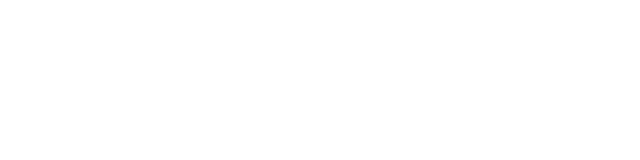
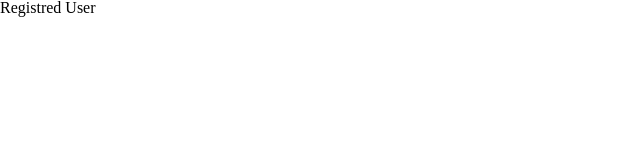
Before and after one commit to samuelmarco-dev/projeto-match-flight-front-end, a React (Create React App) app: page /user/sign-up in a window 1280 px wide. Before the commit this address had no page. Shown: the top 160 px of the page, without its empty margins (0-640 px from the left). Built offline with nearby package versions, Linux system fonts and the light colour scheme.

Commit message:
feat: setup of components for user and company registration

```diff
--- a/src/components/App.js
+++ b/src/components/App.js
@@ -2,7 +2,10 @@
 
 import Home from './Home';
 import LoginUser from './User/Login';
+import UserRegistration from './User/Registration';
 import LoginCompany from './Company/Login';
+import CompanyInformation from './Company/Information';
+import CompanyRegistration from './Company/Registration';
 import '../assets/css/reset.css';
 
 function App() {
@@ -12,7 +15,10 @@
                 <Routes>
                     <Route path="/" element={<Home />} />
                     <Route path="/user" element={<LoginUser />} />
+                    <Route path="/user/sign-up" element={<UserRegistration />} />
                     <Route path='/company' element={<LoginCompany />} />
+                    <Route path='/company/information' element={<CompanyInformation />} />
+                    <Route path='/company/sign-up' element={<CompanyRegistration />} />
                 </Routes>
             </BrowserRouter>
     );
--- /dev/null
+++ b/src/components/Company/Information/index.js
@@ -0,0 +1,7 @@
+function CompanyInformation() {
+    return (
+        <></>
+    );
+}
+
+export default CompanyInformation;
--- /dev/null
+++ b/src/components/Company/Registration/index.js
@@ -0,0 +1,7 @@
+function CompanyRegistration() {
+    return (
+        <></>
+    );
+}
+
+export default CompanyRegistration;
--- /dev/null
+++ b/src/components/User/Registration/index.js
@@ -0,0 +1,11 @@
+import Container from "./style";
+
+function UserRegistration() {
+    return (
+        <Container>
+            <h1>Registred User</h1>
+        </Container>
+    );
+}
+
+export default UserRegistration;
--- /dev/null
+++ b/src/components/User/Registration/style.js
@@ -0,0 +1,7 @@
+import styled from 'styled-components';
+
+const Container = styled.section`
+
+`;
+
+export default Container;
```
